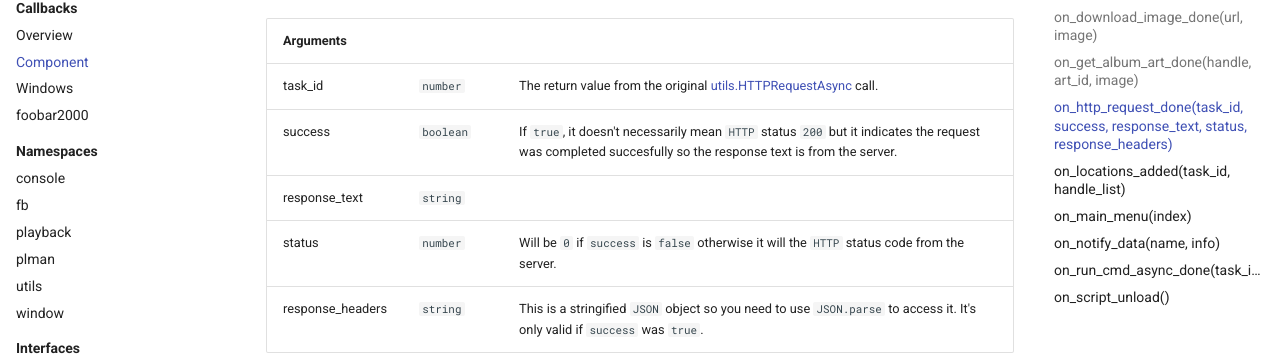
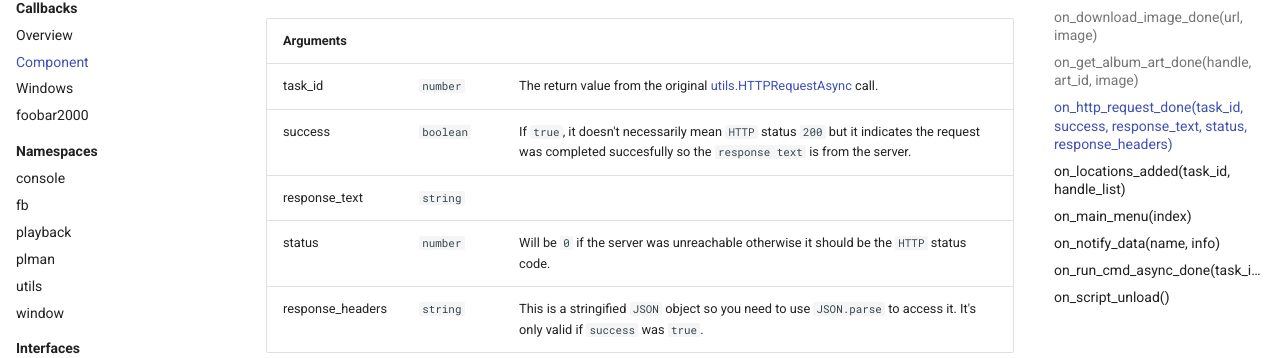
Before and after one commit to marc2k3/rtfm, an MkDocs documentation site: the page built from docs/api/callbacks/component.md, in a window 1280 px wide and 900 px high, scrolled down 1133 px. Shown: the part 136-494 px from the top of the window. Built offline with MkDocs 1.6.1 and Material for MkDocs 9.7.7, drawn with Linux system fonts in a browser that asks for light colours.

Commit message:
Update component.md

```diff
--- a/docs/api/callbacks/component.md
+++ b/docs/api/callbacks/component.md
@@ -28,9 +28,9 @@ Called when thread created by [IMetadbHandle GetAlbumArtAsync](../interfaces/IMe
 |Arguments|||
 |---|---|---|
 |task_id|`number`|The return value from the original [utils.HTTPRequestAsync](../namespaces/utils.md#utilshttprequestasyncwindow_id-type-url-user_agent_or_headers-body) call.|
-|success|`boolean`|If `true`, it doesn't necessarily mean `HTTP` status `200` but it indicates the request was completed succesfully so the response text is from the server.|
+|success|`boolean`|If `true`, it doesn't necessarily mean `HTTP` status `200` but it indicates the request was completed succesfully so the `response text` is from the server.|
 |response_text|`string`|
-|status|`number`|Will be `0` if `success` is `false` otherwise it will the `HTTP` status code from the server.|
+|status|`number`|Will be `0` if the server was unreachable otherwise it should be the `HTTP` status code.|
 |response_headers|`string`|This is a stringified `JSON` object so you need to use `JSON.parse` to access it. It's only valid if `success` was `true`.|
 
 Called when thread created by [utils.HTTPRequestAsync](../namespaces/utils.md#utilshttprequestasyncwindow_id-type-url-user_agent_or_headers-body) is done.
```
